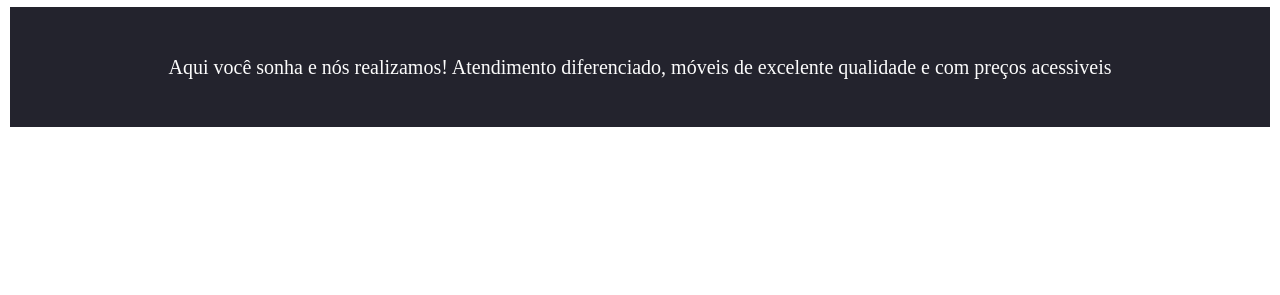
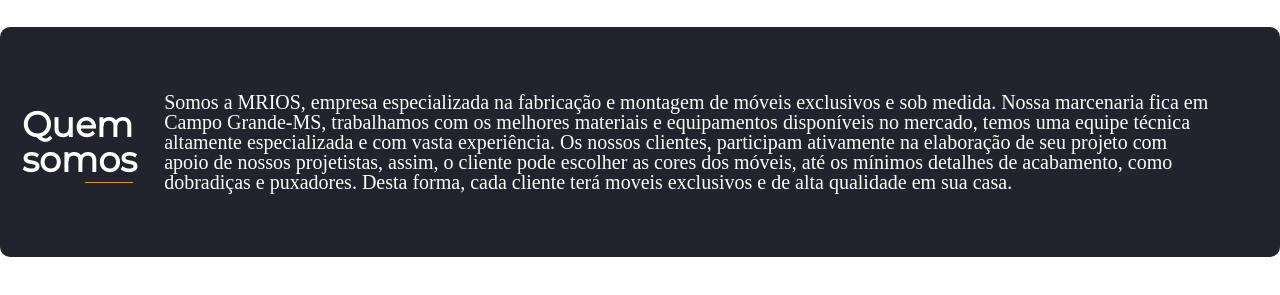
Before and after one commit to davidgamaserrate1/mrios-marcenaria, a React app: page / in a window 1280 px wide. Shown: the part 113-408 px from the top of the page. Built offline with nearby package versions, Linux system fonts and the light colour scheme.

Commit message:
feat: about us

```diff
--- a/src/compents/about-us/about-us-styles.css
+++ b/src/compents/about-us/about-us-styles.css
@@ -1,16 +1,45 @@
  #aboutUs{
     background:  #23232d;
+    padding: 15px;
     display: flex;
-    justify-content: center;
-    margin: 10px;
+    align-items: center;
+    /* margin-left: 25vw; */
+    border-radius: 10px;
+    margin: 30px 0;
 }
 
+.divider{
+    width: 50px;
+    height: 4px;
+    color:  #f4b412;
+    display: flex;
+    margin-top: 55px;
+    margin-left: 70px;
+    position: absolute;
+
+}
+
+.aboutUs-text{
+    color: #ffffff;
+    font-weight: bold;
+    font-size: 35px;
+    width: 350px;
+    display: flex ;
+    font-family: 'Montserrat', sans-serif;
+
+    border-radius: 10px;
+    padding: 7px;
+    display: flex;
+    position: relative;
+}
 
 .aboutUs-desc{
     font-size: 20px;
     color: #fcfcfc;
-
     text-align: center;
     padding: 50px;
+    float: left;
+    margin-left: -30px;
+    text-align: left;
 
 }
--- a/src/compents/about-us/index.js
+++ b/src/compents/about-us/index.js
@@ -4,13 +4,13 @@
 const AboutUs = () =>{
     return(
         <section id='aboutUs'>
-
-           <p className='aboutUs-desc'>
-            Aqui você sonha e nós realizamos!
-            Atendimento diferenciado,
-            móveis de excelente qualidade e com
-            preços acessiveis
-           </p>
+             <div className='aboutUs-text'> Quem somos</div>
+             <div className='divider'>______</div>
+            <p className='aboutUs-desc'>
+            Somos a MRIOS, empresa especializada na fabricação e montagem de móveis exclusivos e sob medida.
+            Nossa marcenaria fica em Campo Grande-MS, trabalhamos com os melhores materiais e equipamentos disponíveis no mercado, temos uma equipe técnica altamente especializada e com vasta experiência.
+            Os nossos clientes, participam ativamente na elaboração de seu projeto com apoio de nossos projetistas, assim, o cliente pode escolher as cores dos móveis, até os mínimos detalhes de acabamento, como dobradiças e puxadores. Desta forma, cada cliente terá moveis exclusivos e de alta qualidade em sua casa.
+            </p>
         </section>
     )
 }
--- a/src/compents/header/header-style.css
+++ b/src/compents/header/header-style.css
@@ -30,3 +30,8 @@
     display: flex;
     padding: 5px;
 }
+
+a{
+    text-decoration: none;
+    color: #fcfcfc;
+}
--- a/src/compents/header/index.js
+++ b/src/compents/header/index.js
@@ -8,10 +8,10 @@
         <header className="header">
             <img className="header-logo" src={logo}/>
             <ul className="header-list">
-                <li className="header-item">Quem somos</li>
-                <li className="header-item">Vantagens</li>
-                <li className="header-item">Projetos</li>
-                <li className="header-item">Contato</li>
+                <li className="header-item"> <a href="#aboutUs">Quem somos</a></li>
+                <li className="header-item">  <a href="#aboutUs">Vantagens</a> </li>
+                <li className="header-item"><a href="#aboutUs">Projetos</a> </li>
+                <li className="header-item"><a href="#aboutUs">Contato</a> </li>
             </ul>
         </header>
     )
--- a/src/compents/slider/index.js
+++ b/src/compents/slider/index.js
@@ -1,9 +1,6 @@
 import React, { useState } from 'react';
-import { Slide } from 'react-slideshow-image';
-
-import slide1 from '../../assets/projects/project1.png'
 import SimpleImageSlider from "react-simple-image-slider";
-
+import './slider-style.css'
 
 const slideImages = [
     {
@@ -22,7 +19,6 @@
     },
     {
         url:'https://raw.githubusercontent.com/davidgamaserrate1/assets-my-applications/master/mrios/project5.png'
-
     }
 ]
 
@@ -32,8 +28,8 @@
     return (
         <div className='slide-container' >
             <SimpleImageSlider
-                style={{ margin: '20px auto', marginTop:'20px', backgroundColor:'#23232d' }}
-                width='50vw'
+                style={{ margin: '20px auto', marginTop:'20px', borderRadius:'10px' }}
+                width='60vw'
                 height='50vh'
                 images={slideImages}
                 showBullets={true}
--- a/src/compents/slider/slider-style.css
+++ b/src/compents/slider/slider-style.css
@@ -2,4 +2,12 @@
     display: flex;
     justify-content: center;
     align-items: center;
+    background:  #f4b412;
+    width: 100%;
+    height: 100%;
 }
+
+ #slide-image{
+    border-radius:'10px';
+    background: red;
+ }
```
